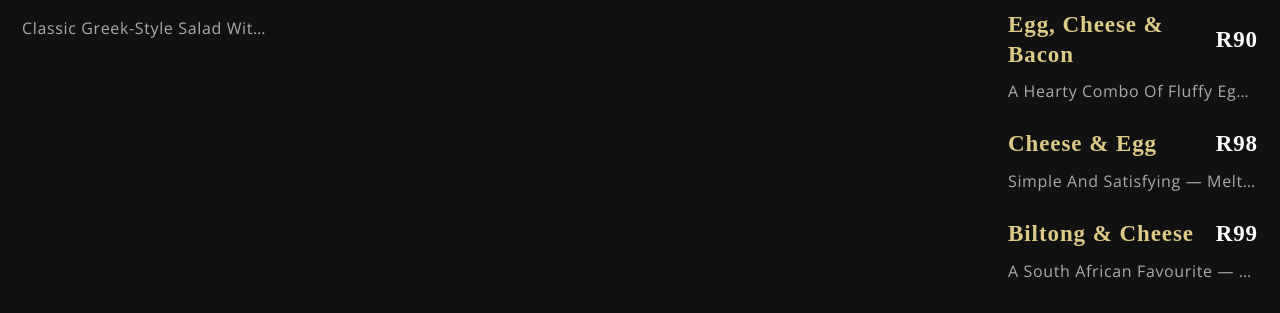
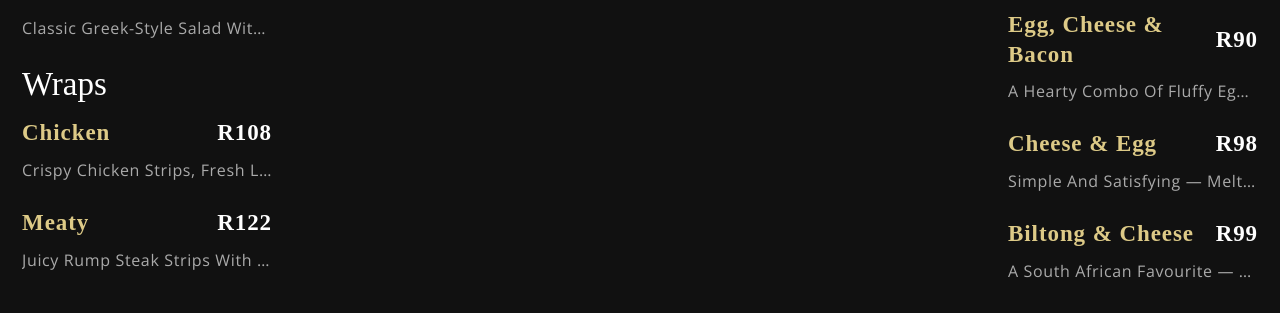
Before and after one commit to KOT22-hub/BLUEFIG-COFFEE-CAFE-2.0, a React (Create React App) app in the folder frontend/: page / in a window 1280 px wide. Shown: the part 2546-2859 px from the top of the page. Built offline with nearby package versions, Linux system fonts and the light colour scheme; a web font is replaced by a local one.

Commit message:
Add local changes

```diff
--- a/frontend/src/constants/data.js
+++ b/frontend/src/constants/data.js
@@ -183,12 +183,24 @@ const toastedSandwiches = [
     tags: 'The ultimate café classic — ham, melted cheese and fresh tomato in a warm toasted sandwich. Served with chips or a crisp side salad',
   },
 ];
+const wraps = [
+  {
+    title: 'Chicken',
+    price: 'R108',
+    tags: 'Crispy chicken strips, fresh lettuce, tomato, avo and cucumber, wrapped and finished with a creamy homemade mayonnaise. Served with chips or a side salad',
+  },
+  {
+    title: 'Meaty',
+    price: 'R122',
+    tags: 'Juicy rump steak strips with fresh lettuce, tomato, cucumber and red onion, wrapped and drizzled with homemade mayonnaise. Served with chips or a side salad',
+  },
+];
 
 
 
 
 
 
-const menuData = { breakfast, breakfastBowls, croissants, openSandwiches,quiches,scones,salads,toastedSandwiches };
+const menuData = { breakfast, breakfastBowls, croissants, openSandwiches,quiches,scones,salads,toastedSandwiches,wraps };
 
 export default menuData;
--- a/frontend/src/container/Menu/SpecialMenu.jsx
+++ b/frontend/src/container/Menu/SpecialMenu.jsx
@@ -33,6 +33,10 @@ const SpecialMenu = () => {
              <p className='app__specialMenu_menu_sandwiches' style={{marginBottom:"15px",marginTop:"10px"}}>Salads</p>
             {data.salads.map((salad, index) => (
               <MenuItem key={salad.title + index} title={salad.title} price={salad.price} tags={salad.tags} />
+            ))}
+             <p className='app__specialMenu_menu_sandwiches' style={{marginBottom:"15px",marginTop:"10px"}}>Wraps</p>
+            {data.wraps.map((wrap, index) => (
+              <MenuItem key={wrap.title + index} title={wrap.title} price={wrap.price} tags={wrap.tags} />
             ))}
 
           </div>
```
